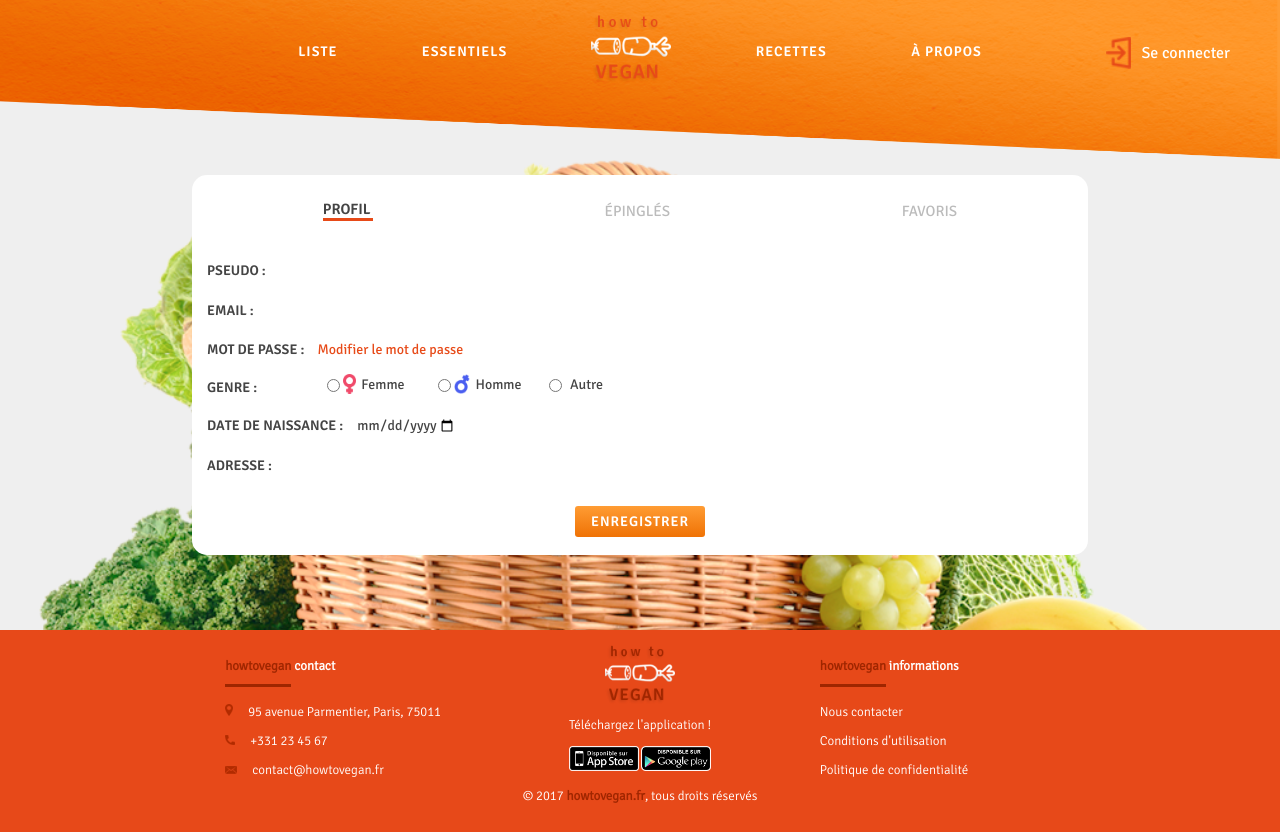
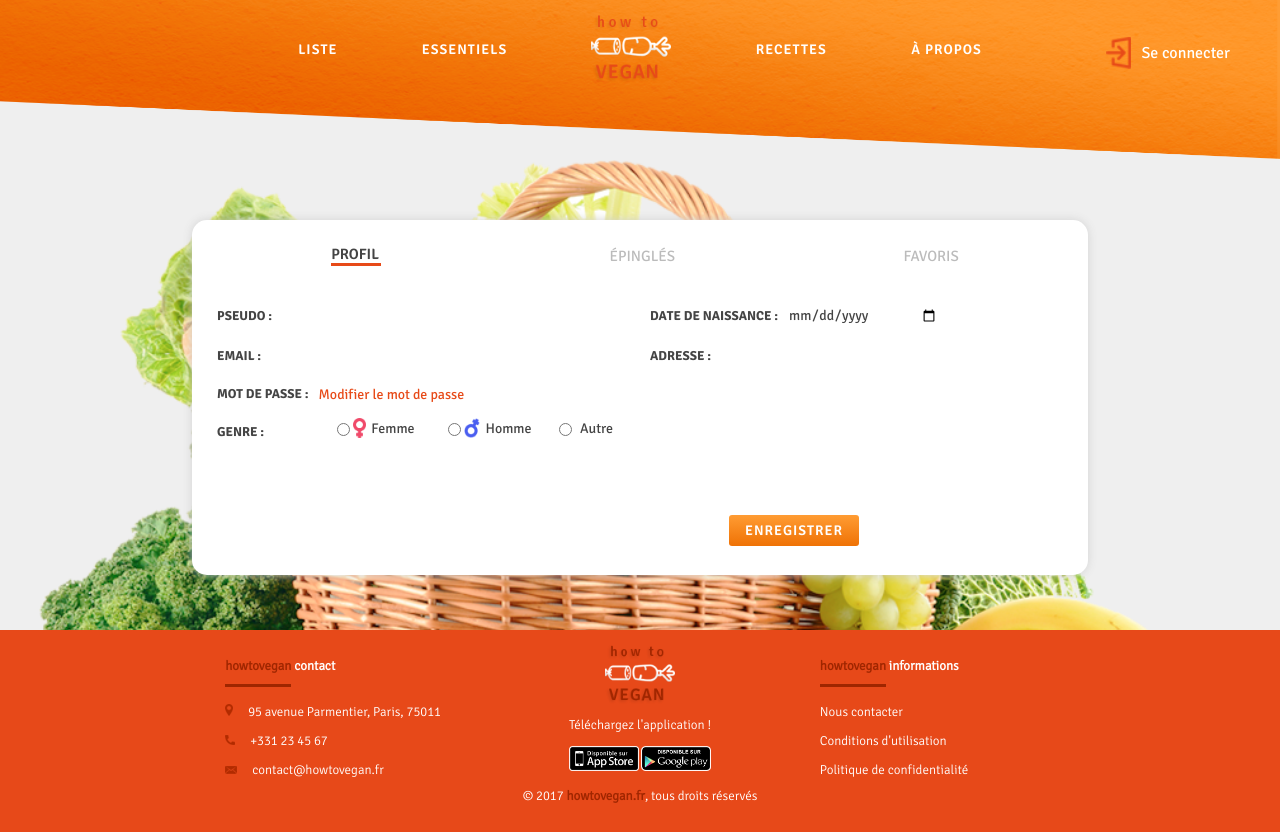
Before and after one commit to SkipCat/how-to-vegan, a PHP site: template views/profile.html.twig in a window 1280 px wide. Run offline with PHP 8.4, Linux system fonts and the light colour scheme; the template is opened without the code that fills it, so the values that code supplies are empty; some libraries are stand-ins or nearby versions.

Commit message:
corrected tablet view of profile

```diff
--- a/assets/css/style.css
+++ b/assets/css/style.css
@@ -1743,12 +1743,13 @@
   #logout-profile p:hover {
     text-decoration: underline; }
 
+@media screen and (min-width: 641px) {
   #bg-profile {
     width: 100%;
     height: 470px;
     background-image: url("../img/back_profile.png");
     background-size: cover;
-  display: flex; }
+    display: flex; } }
 
 #main-profile {
   background-color: white;
@@ -1757,12 +1758,12 @@
   padding: 15px; }
   @media screen and (min-width: 641px) {
     #main-profile {
-      height: 350px;
+      height: 325px;
       margin-left: 15%;
-      margin-right: 15%; } }
-  @media screen and (min-width: 769px) {
-    #main-profile {
-      width: 600px; } }
+      margin-right: 15%;
+      margin-top: 60px;
+      padding-left: 25px;
+      box-shadow: 0 0 10px lightgrey; } }
   #main-profile nav {
     width: 100%;
     margin-top: 10px;
@@ -1799,10 +1800,13 @@
 
 #modify-content {
   margin-top: 30px; }
+  @media screen and (min-width: 641px) {
+    #modify-content .profile-content {
+      display: flex;
+      height: 100%; } }
   #modify-content .profile-content .firstname, #modify-content .profile-content .email, #modify-content .profile-content .birthdate, #modify-content .profile-content .address {
     display: flex;
-    align-items: baseline;
-    white-space: pre; }
+    align-items: baseline; }
   #modify-content .profile-content > p {
     font-family: "SourceSansPro";
     color: #444444;
@@ -1840,8 +1844,7 @@
     display: flex;
     flex-direction: column; }
     #modify-content .profile-content .password .click-modify, #modify-content .profile-content .password .enter-modify {
-      display: flex;
-      white-space: pre; }
+      display: flex; }
     #modify-content .profile-content .password .enter-modify {
       display: none;
       flex-direction: column; }
@@ -1849,10 +1852,13 @@
         margin: 0; }
       #modify-content .profile-content .password .enter-modify input:last-child {
         margin-top: 0; }
+  #modify-content .profile-content .column {
+    display: flex;
+    flex-direction: column; }
   #modify-content .name {
-    font-family: "Signika Semibold";
-    color: #444444;
-    font-size: 14px;
+    font-family: "Signika Bold";
+    color: #444444;
+    font-size: 13px;
     text-transform: uppercase;
     margin: 10px 0; }
   #modify-content .info {
@@ -1864,8 +1870,6 @@
     width: 150px; }
   #modify-content .link {
     color: #e74a18; }
-  #modify-content input[type="date"] {
-    width: 100px; }
   #modify-content input[type="submit"] {
     width: 130px;
     padding: 7px;
@@ -1873,30 +1877,35 @@
     letter-spacing: 1px;
     margin-top: 20px;
     margin-bottom: 10px; }
+    @media screen and (min-width: 641px) {
+      #modify-content input[type="submit"] {
+        margin-top: auto; } }
 
 #pin-content > p, #favorites-content > p {
   font-family: "Signika Light";
   color: #444444;
   font-size: 15px;
-  margin-top: 30px; }
+  margin-top: 30px;
+  margin-bottom: 35px; }
   #pin-content > p span, #favorites-content > p span {
     font-family: "Signika Semibold"; }
 
 @media screen and (min-width: 641px) {
   #pin-content {
     height: 350px; } }
+#pin-content .container-lists {
+  display: flex;
+  flex-wrap: wrap; }
 #pin-content .pin-elt {
   background-color: #efefef;
   border-radius: 10px;
-  margin-top: 10px;
-  margin-bottom: 10px;
-  display: flex;
-  flex-direction: column; }
+  margin: 10px auto;
+  display: flex;
+  flex-direction: column;
+  width: 250px; }
   @media screen and (min-width: 641px) {
     #pin-content .pin-elt {
-      width: 300px;
-      margin: 10px auto;
-      height: 95px; } }
+      width: 230px; } }
   #pin-content .pin-elt input[type="image"] {
     position: relative;
     left: 94%;
@@ -1908,9 +1917,6 @@
     font-size: 14px;
     text-align: center;
     margin: 5px 0; }
-    @media screen and (min-width: 641px) {
-      #pin-content .pin-elt .pin-date, #pin-content .pin-elt .pin-name, #pin-content .pin-elt .pin-content {
-        margin: 0; } }
   #pin-content .pin-elt .pin-name {
     font-family: "Signika Semibold"; }
   #pin-content .pin-elt .pin-date {
@@ -1922,15 +1928,10 @@
     width: 90px;
     margin-top: 10px;
     margin-bottom: 10px; }
-    @media screen and (min-width: 641px) {
-      #pin-content .pin-elt .btn-see-list {
-        margin: 0; } }
 
 #pin-content:target {
   display: block; }
 
-#pin-content::-webkit-scrollbar {
-  width: 3px; }
 @media screen and (min-width: 641px) {
   #pin-content::-webkit-scrollbar {
     width: 7px; } }
@@ -1951,8 +1952,7 @@
   #favorites-content #spotlight-type-recipe .spotlight-recipe {
     width: 115px;
     height: 190px;
-    margin-left: 7px;
-    margin-right: 7px;
+    margin: 0 7px 25px 7px;
     box-shadow: 0 0 10px lightgrey; }
     @media screen and (min-width: 321px) {
       #favorites-content #spotlight-type-recipe .spotlight-recipe {
@@ -1976,10 +1976,15 @@
 #modify-content, #pin-content, #favorites-content {
   display: none; }
 
+@media screen and (min-width: 641px) {
+  #active-content {
+    height: 80%; } }
+
 #active-content #modify-content, #active-content #pin-content,
 #active-content #favorites-content {
   display: flex;
-  flex-direction: column; }
+  flex-direction: column;
+  height: 100%; }
 
 @media screen and (min-width: 641px) {
   #header-about {
--- a/views/index.html.twig
+++ b/views/index.html.twig
@@ -1,4 +1,4 @@
-<!DOCTYPE html>
+<!DOCTYPE html PUBLIC "-//W3C//DTD XHTML 1.0 Transitional//EN">
 <html lang="fr">
     <head>
         <meta charset="UTF-8">
--- a/views/profile.html.twig
+++ b/views/profile.html.twig
@@ -24,6 +24,7 @@
             <div class="blur">
                 <form action="?action=editProfile" method="POST" id="modify-content">
                     <div class="profile-content">
+                        <div class="column">
                             <div class="firstname">
                                 <p class="name">Pseudo : </p>
                                 <input type="text" class="info" value="{{ user.username }}" name="username">
@@ -79,6 +80,8 @@
                                     </div>
                                 </div>
                             </div>
+                        </div>
+                        <div class="column">
                             <div class="birthdate">
                                 <p class="name">Date de naissance : </p>
                                 <input type="date" class="info" value="{{ user.birthdate }}" name="birthdate">
@@ -87,13 +90,15 @@
                                 <p class="name">Adresse : </p>
                                 <input type="text" class="info" value="{{ user.address }}" name="address">
                             </div>
+                            <input type="submit" value="Enregistrer">
                         </div>
-                    <input type="submit" value="Enregistrer">
+                    </div>
                 </form>
             </div>
             <div class="blur">
                 <div id="pin-content">
                     <p>vos listes de <span>courses</span></p>
+                    <div class="container-lists">
                         {% for list in lists %}
                             <form action="?action=deleteList" method="POST" class="pin-elt">
                                 <input type="image" src="assets/img/delete_pin_list.png">
@@ -106,6 +111,7 @@
                                 <a href="#content-modal-{{ list.id }}" class="btn-see-list">Voir la liste</a>
                             </form>
                         {% endfor %}
+                    </div>
                 </div>
             </div>
             <div>
```
Also changed, not shown: assets/css/pages/_profile.scss (+48 -32 lines), 1 other file. Lines whose indentation alone changed are shown as unchanged.
